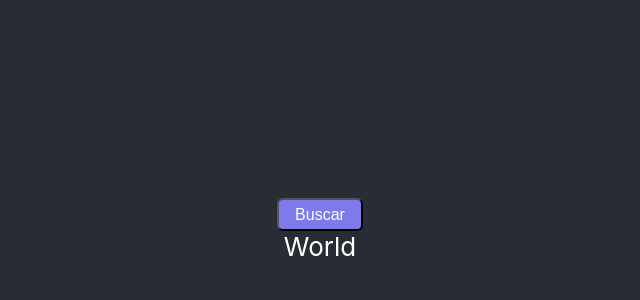
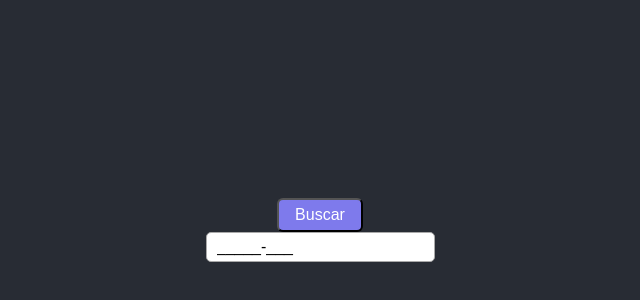
Before and after one commit to cicatrizwp/consulta-cep-react, a React (Create React App) app: page / in a window 1280 px wide. Shown: the part 170-470 px from the top of the page, without its empty margins (320-960 px from the left). Built offline with nearby package versions, Linux system fonts and the light colour scheme.

Commit message:
feat: adicionando button e input no container form

```diff
--- a/src/App.tsx
+++ b/src/App.tsx
@@ -1,15 +1,13 @@
 import React from 'react';
 import './App.css';
+import SearchForm from './components/SearchForm/SearchForm';
 
-import Button from './components/Button/Button';
-import InputField from './components/InputField/InputField';
 
 const App: React.FC = () => {
   return (
     <div className="App">
       <header className="App-header">
-        <Button />
-        <InputField />
+        <SearchForm />
       </header>
     </div>
   );
--- a/src/components/InputField/InputField.tsx
+++ b/src/components/InputField/InputField.tsx
@@ -1,8 +1,37 @@
 import React from 'react'
+import styled from 'styled-components'
+import InputMask from 'react-input-mask'
+import { omit } from 'lodash'
 
-const InputField = () =>
-  <div>
-    World
-  </div>
+interface IInputField {
+  id: string
+  onChange: any
+  value: string
+}
+
+const Wrapper = styled(InputMask)`
+  border: 1px solid darkgray;
+  border-radius: 5px;
+  box-shadow: 0;
+  font-size: 1rem;
+  padding: 5px 10px;
+`
+
+const InputField = (props: IInputField) => {
+  const onChange = (e: React.ChangeEvent<HTMLInputElement>) => {
+    props.onChange(e.target.value)
+  }
+
+  return (
+    <Wrapper
+      {...omit(props, 'onChange')}
+      mask='99999-999'
+      onChange={onChange}
+      data-testid='search-field'
+      placeholder='01234-567'
+      required
+    />
+  )
+}
 
 export default InputField;
--- /dev/null
+++ b/src/components/SearchForm/SearchForm.tsx
@@ -0,0 +1,12 @@
+import React from 'react';
+
+import Button from "../Button/Button";
+import InputField from "../InputField/InputField";
+
+const SearchForm = () =>
+  <>
+    <Button />
+    <InputField id="mock" value="mock" onChange="mock" />
+  </>
+
+export default SearchForm;
```
